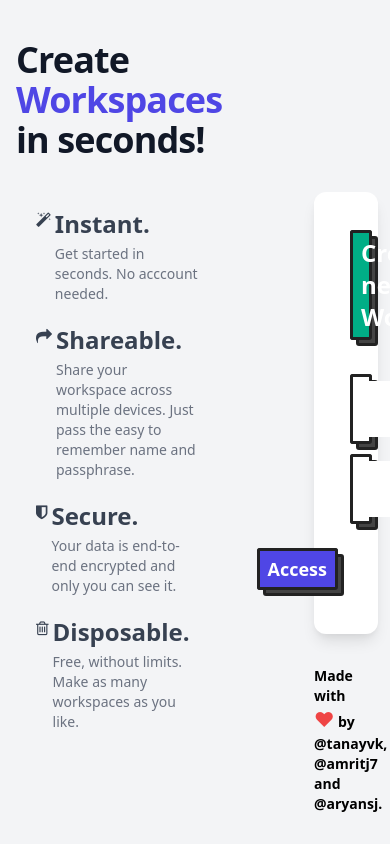
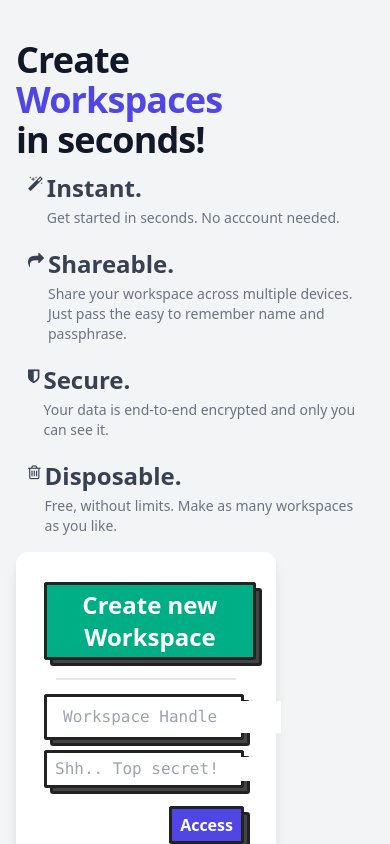
Before and after one commit to tanayvk/legendary-eagle, a React (Create React App) app: page / in a window 390 px wide. Built offline with nearby package versions, Linux system fonts and the light colour scheme.

Commit message:
modify responsiveness of home-page

```diff
--- a/public/index.html
+++ b/public/index.html
@@ -7,7 +7,7 @@
     />
     <link rel="stylesheet" href="./blocks.min.css" />
     <link rel="stylesheet" href="./markdown-content.css" />
-    <title>React App</title>
+    <title>Legendary-Eagle</title>
   </head>
   <body>
     <noscript>You need to enable JavaScript to run this app.</noscript>
--- a/src/components/CreateWorkspace.js
+++ b/src/components/CreateWorkspace.js
@@ -30,11 +30,11 @@ class CreateWorkspace extends React.Component {
     }
 
     return (
-      <div className="mb-4 mt-4 ">
-        <form className="space-y-2 font-mono text-2xl ">
+      <div className=" sm:mb-2 sm:mb-2  lg:mb-4 lg:mt-4 ">
+        <form className="lg:space-y-2 font-mono sm-text-sm lg:text-2xl ">
           {this.state.errorMessage != "" ? (
-            <div class="items-center text-center mb-2">
-              <p class="bg-red-400 text-sm px-4 py-2 rounded-full inline">
+            <div class="items-center text-center lg:mb-2">
+              <p class="bg-red-400 lg:text-sm lg:px-4 lg:py-2 lg:rounded-full inline">
                 {this.state.errorMessage}
               </p>
             </div>
@@ -45,7 +45,7 @@ class CreateWorkspace extends React.Component {
             <input
               type="text"
               placeholder="Workspace Handle"
-              className="py-3 px-4 outline-none w-full"
+              className="lg:py-3 px-2 py-1 lg:px-4 outline-none lg:w-full"
               value={this.state.workspaceName}
               onChange={(e) => this.setState({ workspaceName: e.target.value })}
             />
@@ -54,7 +54,7 @@ class CreateWorkspace extends React.Component {
             <input
               type="text"
               placeholder="Shh.. Top secret!"
-              className="py-3 px-4 outline-none w-full"
+              className="lg:py-3 lg:px-4 outline-none lg:w-full"
               value={this.state.workspacePassword}
               onChange={(e) =>
                 this.setState({ workspacePassword: e.target.value })
@@ -176,7 +176,7 @@ class CreateWorkspace extends React.Component {
     ) : (
       <div class="flex flex-row-reverse">
         <button
-          className={"accent blocks text-lg"}
+          className={"accent blocks sm:text- lg:text-lg"}
           onClick={this.handleAccess}
           style={{ "--block-accent-color": "#4f46e5" }}
         >
--- a/src/components/Header.js
+++ b/src/components/Header.js
@@ -14,7 +14,7 @@ class Header extends React.Component {
 
   renderChangePassword() {
     return (
-      <div class="origin-top-right absolute right-0 mt-2 w-56 rounded-md shadow-lg bg-gray-100 p-3 ring-1 ring-black ring-opacity-5">
+      <div class="origin-top-right absolute right-0 mt-2 w-1/2 lg:w-56 rounded-md shadow-lg bg-gray-100 p-3 ring-1 ring-black ring-opacity-5">
         <p>New Password:</p>
         <input
           type="text"
--- a/src/components/Home.js
+++ b/src/components/Home.js
@@ -5,22 +5,20 @@ import HomePageContent from "./HomePageContent";
 function Home(props) {
   const history = useHistory();
   return (
-    <div class="h-screen overflow-hidden bg-gray-100 items-center justify-center">
-      <div class="grid grid-cols-5">
-        <div class="col-span-3">
+    <div class="h-screen overflow-auto bg-gray-100 items-center justify-center">
+      <div class="lg:grid lg:grid-cols-5">
+        <div class="lg:col-span-3">
           <HomePageContent />
         </div>
-        <div className="py-20 px-20 md:px-10 lg:px-16 w-3/4 mt-20 col-span-2 xl:px-2 items-center justify-center ">
-          <div className="space-y-8 container items-center">
-            <div>
-              {/* <h1 className="text-5xl text-white font-bold">Legendary Eagle</h1> */}
-            </div>
-            <div className="shadow-lg  w-full p-8  bg-white rounded-xl">
+        <div className="lg:py-20 lg:px-20 md:px-10 lg:px-16 lg:w-3/4 lg:mt-20 lg:col-span-2 xl:px-2 items-center justify-center ">
+          <div className="lg:space-y-8 container items-center">
+            <div className="shadow-lg m-4 p-6 lg:w-full w-2/3 lg:p-8 p-4 bg-white rounded-xl">
               <CreateWorkspace history={history} />
             </div>
-            <p className="text-center text-sm my-4">
-              <span className="font-semibold text-black text-center w-full">
-                Made with <span className="text-red-500 text-xl">♥</span>
+            <p className="lg:text-center sm:px-4 sm:text-xs text-sm my-4">
+              <span className="font-semibold text-black lg:text-center w-full">
+                Made with{" "}
+                <span className="text-red-500 sm:text-xs lg:text-xl">♥</span>
                 &nbsp;by @tanayvk, @amritj7 and @aryansj.
               </span>
             </p>
--- a/src/components/HomePageContent.js
+++ b/src/components/HomePageContent.js
@@ -28,13 +28,13 @@ function HomePageContent() {
   return (
     <div>
       <main class="mt-10 mx-auto max-w-7xl px-4 sm:mt-12 sm:px-6 md:mt-16 lg:mt-20 lg:px-8 xl:mt-28">
-        <div class="space-y-12 sm:text-center lg:text-left">
-          <h1 class="text-4xl tracking-tight font-extrabold text-gray-900 sm:text-5xl md:text-6xl">
+        <div class="lg:space-y-12  text-left">
+          <h1 class="text-4xl tracking-tight font-extrabold text-gray-900 sm:text-4xl md:text-6xl">
             <span class="block xl:inline">Create&nbsp;</span>
             <span class="block text-indigo-600 xl:inline">Workspaces </span>
             <span class="block xl:inline">in seconds!</span>
           </h1>
-          <div class="px-5 space-y-5 mt-3 text-base text-gray-700 sm:mt-5 sm:text-lg sm:max-w-xl sm:mx-auto md:mt-5 md:text-xl lg:mx-0">
+          <div class="lg:px-5 px-3 space-y-5 mt-3 text-base text-gray-700 sm:mt-5 sm:text-md sm:max-w-xl md:mt-5 md:text-xl lg:mx-0">
             {features.map((feature) => {
               return (
                 <div class="flex flex-row space-x-1">
```
